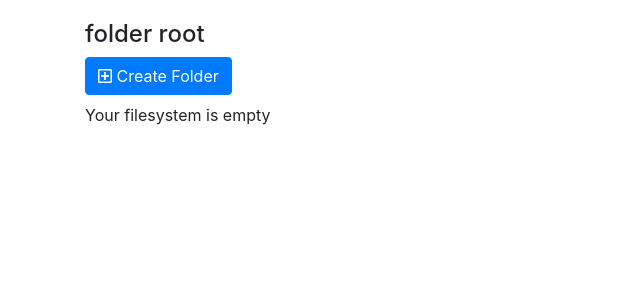
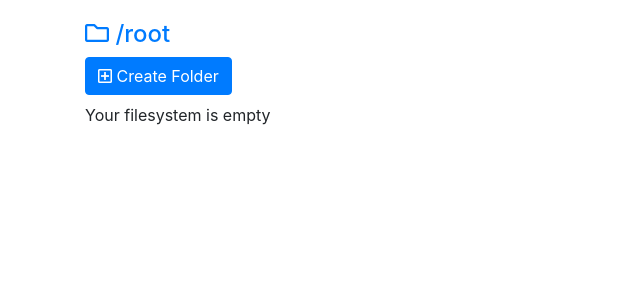
Before and after one commit to t04st3r/my-cloud, a Django app: template file_handler/templates/file_handler/index.html in a window 1280 px wide. Shown: the part 56-356 px from the top of the page, without its empty margins (0-640 px from the left). Run offline with Django 3.2, Linux system fonts and the light colour scheme; the template is opened without the code that fills it, so the values that code supplies are empty; some libraries are stand-ins or nearby versions.

Commit message:
breadcrumb

```diff
--- /dev/null
+++ b/file_handler/templates/breadcrumb.html
@@ -0,0 +1,5 @@
+<a href="/"><i class="far fa-folder"></i>&nbsp;&#47;root</a>
+
+{% for node in ancestors %}
+    <a href="/folder/{{ node.id }}"><i class="far fa-folder"></i>&nbsp;&#47;{{ node.name }}</a>&nbsp;
+{% endfor %}
--- a/file_handler/templates/file_handler/folder.html
+++ b/file_handler/templates/file_handler/folder.html
@@ -1,8 +1,9 @@
 {% extends 'base.html' %}
+{% load file_handler_extras %}
 
 {% block content %}
 
-{% block title %}<h4>folder {{ root.name }}</h4>{% endblock %}
+{% block title %}<h4>{% breadcrumb root %}</h4>{% endblock %}
 
 <h5><a class="btn btn-primary" href="/create/"><i class="far fa-plus-square"></i> Create Folder</a>&nbsp;<a class="btn btn-primary" href="/upload/{{ root.id }}/"><i class="fas fa-file-upload"></i> Upload Files</a></h5>
 
--- a/file_handler/templates/file_handler/index.html
+++ b/file_handler/templates/file_handler/index.html
@@ -1,10 +1,11 @@
 {% extends 'base.html' %}
+{% load file_handler_extras %}
 
 {% block content %}
 
-{% block title %}<h4>folder root</h4>{% endblock %}
+{% block title %}<h4>{% breadcrumb None %}</h4>{% endblock %}
 
-<h5><a href="/create/" class="btn btn-primary"><i class="far fa-plus-square"></i> Create Folder</a></h5>
+<h5><a href="/create/" class="btn btn-primary"><i class="far fa-plus-square"></i> Create Folder</a>&nbsp;</h5>
 
 {% if root_folders %}
 
--- /dev/null
+++ b/file_handler/templatetags/file_handler_extras.py
@@ -0,0 +1,9 @@
+from django import template
+
+register = template.Library()
+
+
+@register.inclusion_tag('breadcrumb.html')
+def breadcrumb(folder):
+    ancestors = folder.get_ancestors(include_self=True) if folder is not None else []
+    return {'ancestors': ancestors}
--- a/my_cloud/settings.py
+++ b/my_cloud/settings.py
@@ -28,6 +28,7 @@ class Common(Configuration):
         'oauth2_provider',
         'api',
         'mptt',
+        'file_handler.templatetags'
     ]
 
     MIDDLEWARE = [
```
Also changed, not shown: file_handler/templatetags/__init__.py (added).
